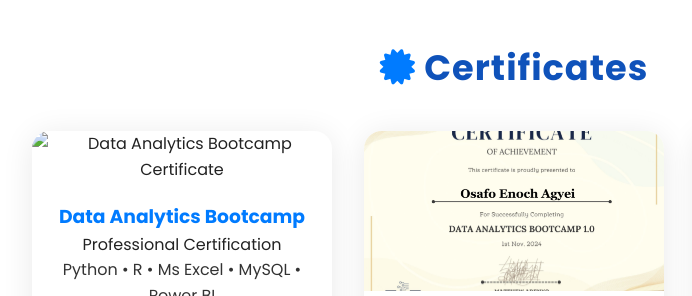
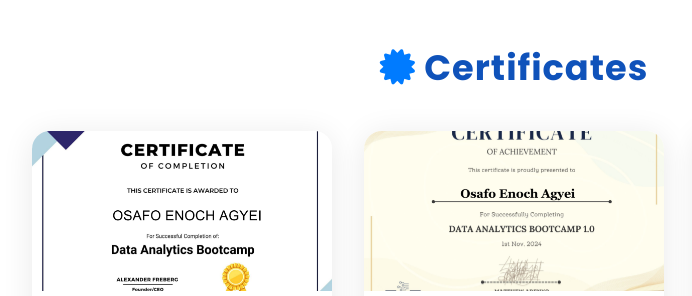
Before and after one commit to enosaf7/my-portfolio-website, a plain HTML site: page index.html in a window 1280 px wide. Shown: the part 4360-4656 px from the top of the page, 126-818 px from the left. Drawn offline with Linux system fonts and the light colour scheme.

Commit message:
Update index.html

```diff
--- a/index.html
+++ b/index.html
@@ -256,7 +256,7 @@
             <div style="display:flex; flex-wrap:wrap; justify-content:center; gap:32px;">
                 <!-- Data Analytics Bootcamp Certificate -->
                 <div style="background:#fff; border-radius:18px; box-shadow:0 4px 32px rgba(0,0,0,0.09); max-width:300px; width:100%; margin-bottom:20px; overflow:hidden; text-align:center;">
-                    <img src="himages/certificates/data-science-analytics.jpg" alt="Data Analytics Bootcamp Certificate" style="width:100%; height:160px; object-fit:cover;">
+                    <img src="images/certificates/data-science-analytics.jpg" alt="Data Analytics Bootcamp Certificate" style="width:100%; height:160px; object-fit:cover;">
                     <div style="padding:1.2em 1em;">
                         <h3 style="margin-top:0; color:#007bff;">Data Analytics Bootcamp</h3>
                         <p>Professional Certification</p>
```
